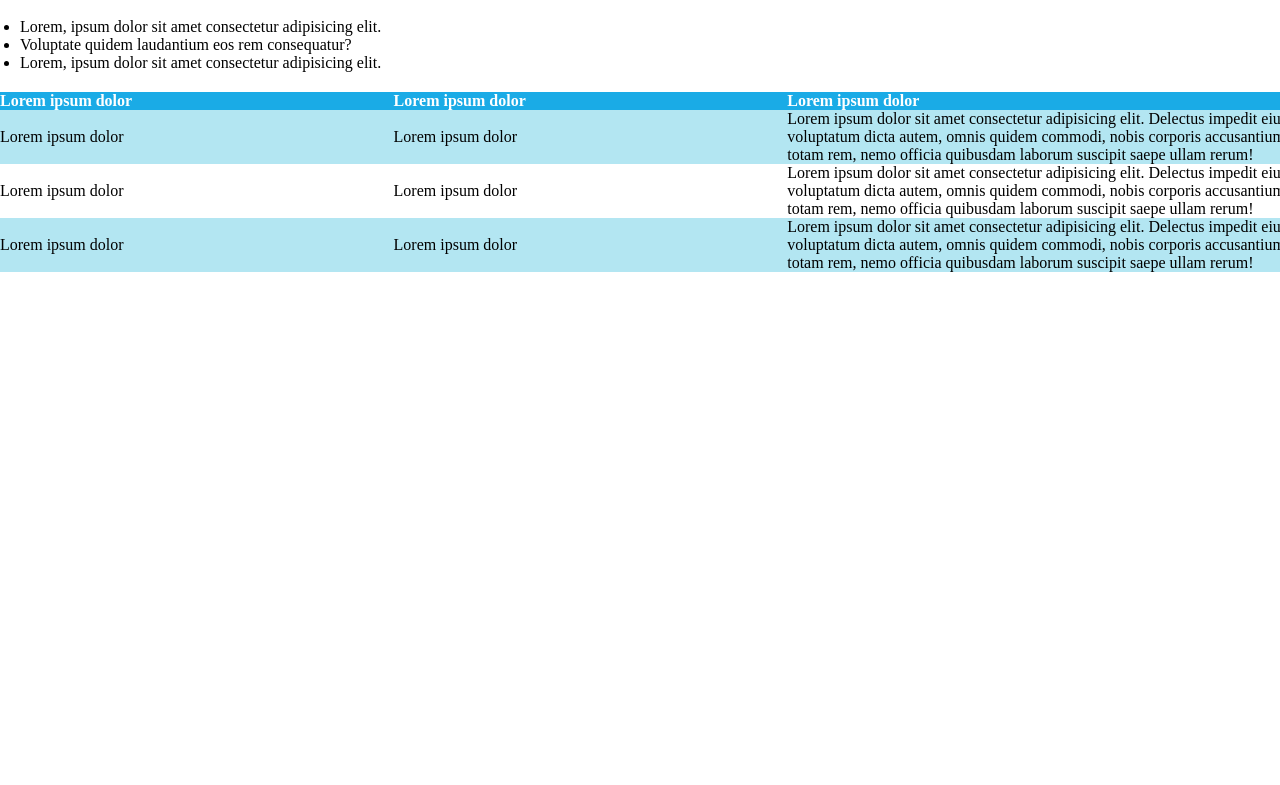
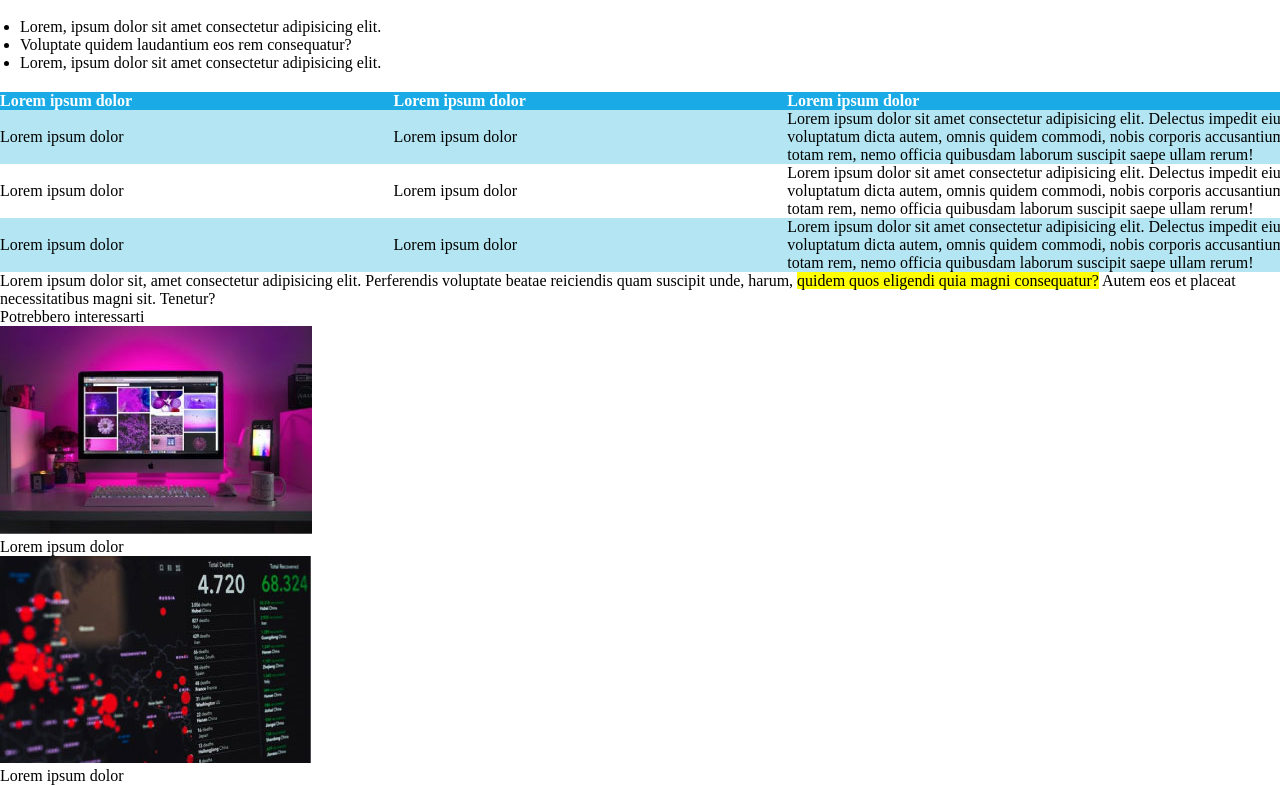
Before and after one commit to Francesco-Ostellari/html-css-booleaner, a plain HTML site: page index.html in a window 1280 px wide. Shown: the part 757-1542 px from the top of the page. Before the commit the page ends 1029 px from the top, so only its background shows below. Drawn offline with Linux system fonts and the light colour scheme.

Commit message:
add bottom-img e commenti

```diff
--- a/index.html
+++ b/index.html
@@ -8,6 +8,7 @@
     <title>The Booleaner</title>
 </head>
 <body>
+	<div class="container">
 		<!-- inizio intestazione -->
 		<header>
 			<img class="logo" src="img/logo.svg" alt="Logo the Booleaner bianco">
@@ -71,6 +72,27 @@
 				 </tbody>
 			</table>
 			<!-- fine tabella  -->
+
+			<!-- inizio paragrafo  -->
+			<span>Lorem ipsum dolor sit, amet consectetur adipisicing elit. Perferendis voluptate beatae reiciendis quam suscipit unde, harum, </span>
+			<span class="text-highlighted">quidem quos eligendi quia magni consequatur?</span>
+			<span> Autem eos et placeat necessitatibus magni sit. Tenetur?</span>
+			<!-- fine paragrafo  -->
+
+			<!-- inizio bottom-img -->
+			<div>
+				<p class="interessi">Potrebbero interessarti</p>
+				<div class="bottom-img">
+					<img src="img/monitor.jpg" alt="">
+					<p class="top-left-interest">Lorem ipsum dolor</p>
+				</div>
+				<div class="bottom-img">
+					<img src="img/graph.jpg" alt="">
+					<p class="top-left-interest">Lorem ipsum dolor </p>
+				</div>
+			</div>
+			<!-- fine bottom-img -->
 		</main>
+	</div>
 </body>
 </html>
```
Lines whose indentation alone changed are shown as unchanged.
